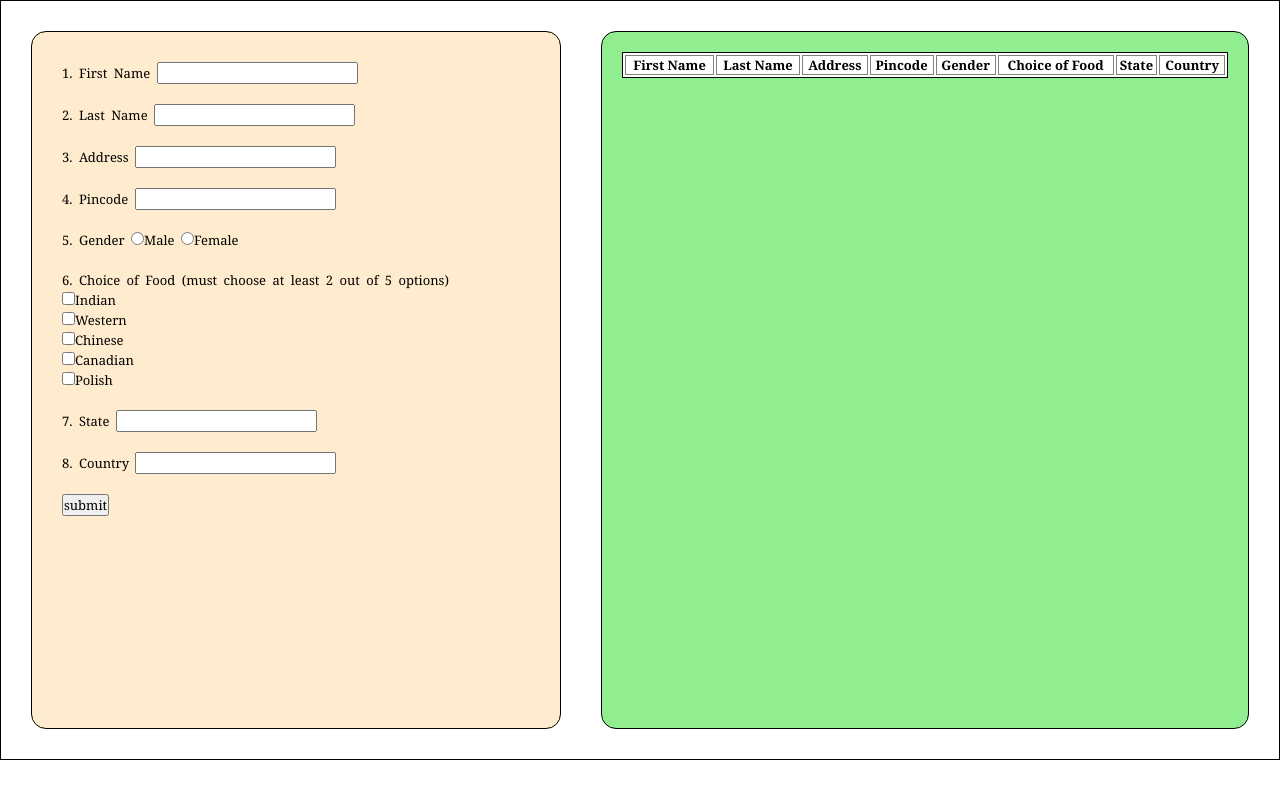
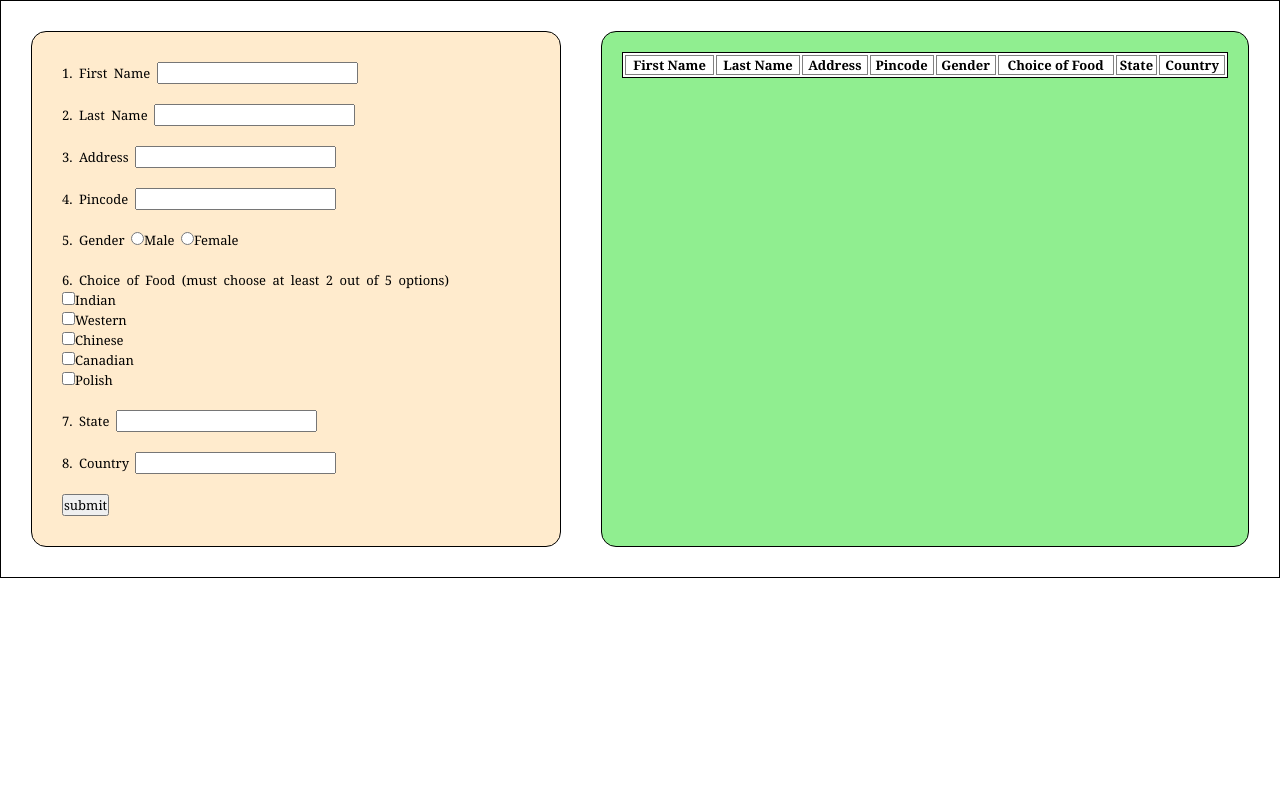
Before and after one commit to MohamedYashar/formDom, a plain HTML site: page index.html in a window 1280 px wide. Drawn offline with Linux system fonts and the light colour scheme.

Commit message:
Update style_form.css

```diff
--- a/style_form.css
+++ b/style_form.css
@@ -12,7 +12,7 @@
     border: solid 1px black;
     max-width: 100%;
     padding: 10px;
-    min-height: 95vh;
+    min-height: auto;
     box-sizing: border-box;
 }
 
```
